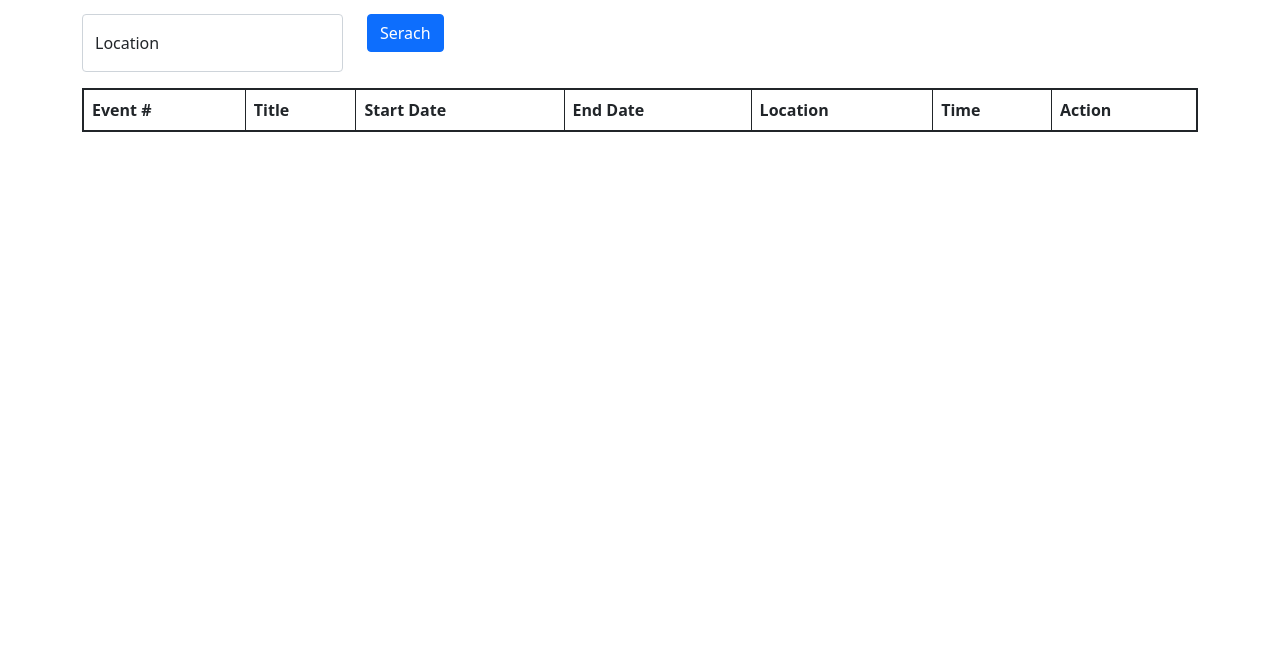
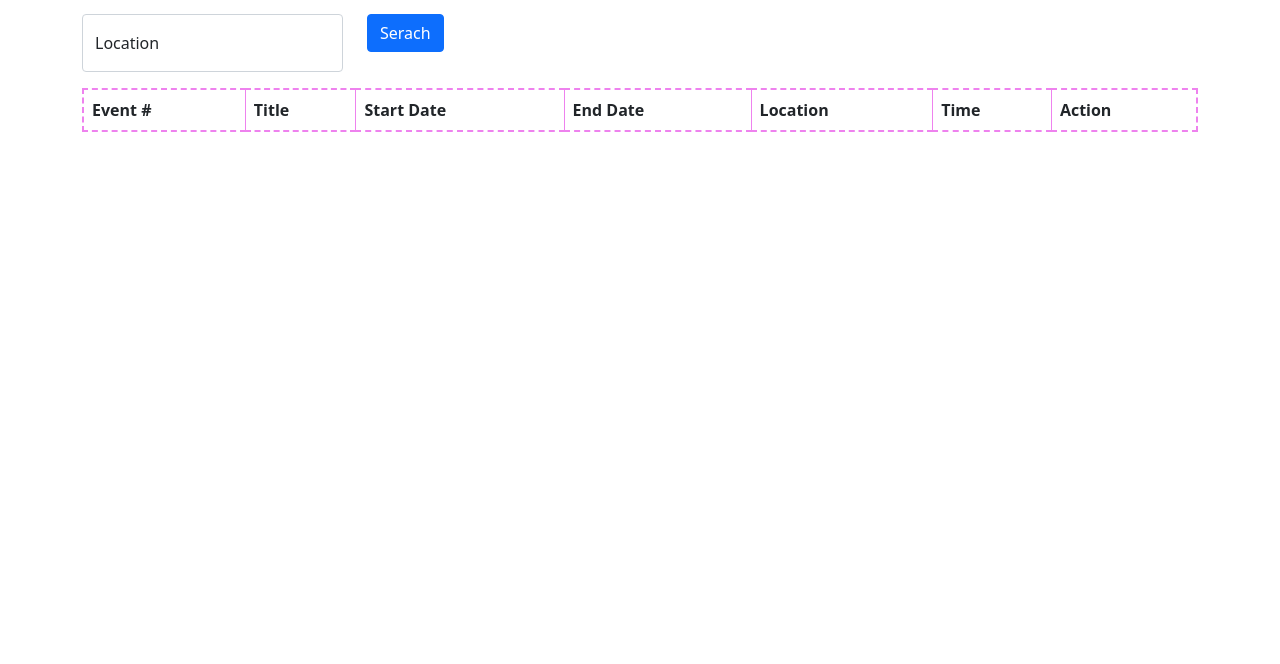
Before and after one commit to sujit-jagdale12/capstone-project-frontend, a website: page dashboard/userscreen/user-dash.html in a window 1280 px wide. Shown: the part 136-800 px from the top of the page. Drawn offline with nearby package versions, Linux system fonts and the light colour scheme; no server answers.

Commit message:
table design

```diff
--- a/dashboard/userscreen/user-dash.html
+++ b/dashboard/userscreen/user-dash.html
@@ -62,7 +62,7 @@
         <div class="container mt-3">
 
             <div class="row mt-3">
-                <table class="table table-bordered" id="tableEvent" style="border: 2px solid;">
+                <table class="table table-bordered" id="tableEvent" style="border-color: violet; border-width: 2px; border-style: dashed;">
                     <thead>
                         <tr>
                             <th>Event #</th>
```
